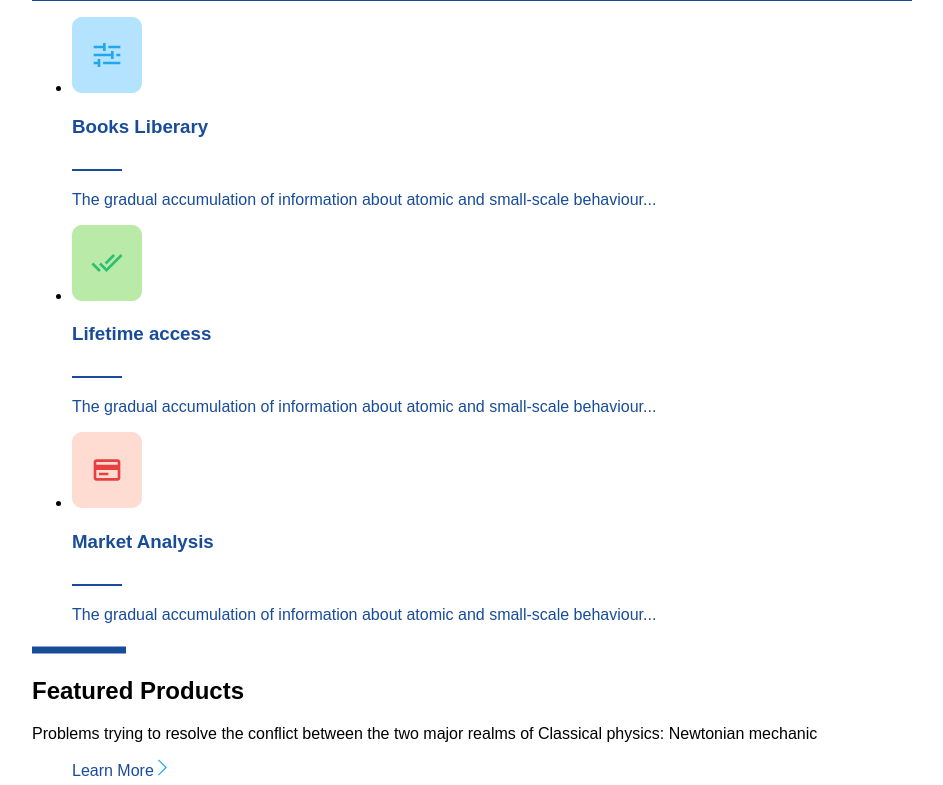
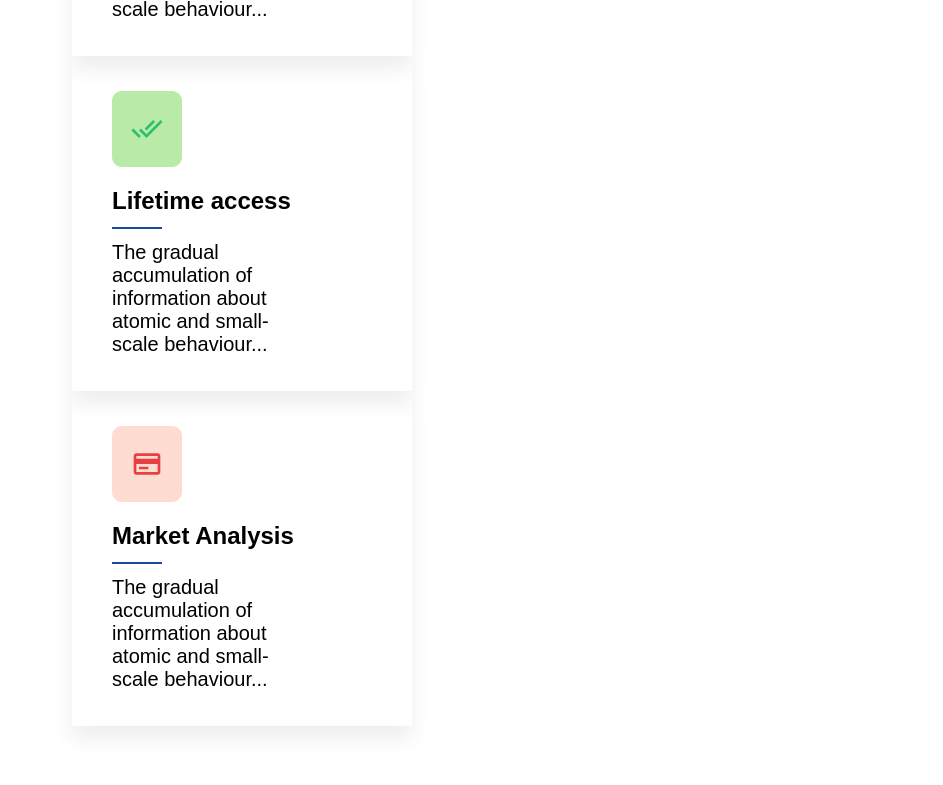
Before and after one commit to kvitaan/athena-online-courses, a plain HTML site: page index.html in a window 1280 px wide. Shown: the part 1175-1960 px from the top of the page, without its empty margins (168-1111 px from the left). Drawn offline with Linux system fonts and the light colour scheme; a web font is replaced by a local one.

Commit message:
features-style-commit

```diff
--- a/index.html
+++ b/index.html
@@ -38,10 +38,11 @@
                 but things on a small scale</p>
             <button class="yellow-btn promo-btn">Start Now</button>
             <button class="learnmore-btn">Learn More</button>
-            <img src="./img/rectangle-small.svg" alt="small yellow rectangle">
+            <img src="./img/none.svg" alt="promo picture" class="promo-picture">
+            <!-- <img src="./img/rectangle-small.svg" alt="small yellow rectangle">
             <img src="./img/rectangle-medium.svg" alt="medium rectangle yellow">
             <img src="./img/rectangle-large.svg" alt="large yellow rectangle">
-            <img src="./img/header-pic.png" alt="two peaple smiling">
+            <img src="./img/header-pic.png" alt="two peaple smiling"> -->
         </section>
 
         <section class="pros">
@@ -51,7 +52,7 @@
                         <img src="./icons/books.svg" alt="icon">
                         <h3>Books Liberary</h3>
                         <img src="./icons/blue-line.svg" alt="blue line">
-                        <p>
+                        <p class="pros-p">
                             The gradual accumulation of information about atomic and small-scale behaviour...
                         </p>
                     </div>
@@ -61,7 +62,7 @@
                         <img src="./icons/access.svg" alt="icon">
                         <h3>Lifetime access</h3>
                         <img src="./icons/blue-line.svg" alt="blue line">
-                        <p>
+                        <p class="pros-p">
                             The gradual accumulation of information about atomic and small-scale behaviour...
                         </p>
                     </div>
@@ -71,7 +72,7 @@
                         <img src="./icons/bank.svg" alt="icon">
                         <h3>Market Analysis</h3>
                         <img src="./icons/blue-line.svg" alt="blue line">
-                        <p>
+                        <p class="pros-p">
                             The gradual accumulation of information about atomic and small-scale behaviour...
                         </p>
                     </div>
@@ -81,17 +82,17 @@
 
         <section class="featured">
             <div class="features-desc">
-                <img src="./icons/bold-line.svg" alt="bold blue line">
+                <img class="bold-blue-line" src="./icons/bold-line.svg" alt="bold blue line">
                 <h2>Featured Products</h2>
                 <p>
                     Problems trying to resolve the conflict between
                     the two major realms of Classical physics:
-                    Newtonian mechanic
+                    Newtonian mechanics
                 </p>
                 <a href="#">
                     <figure>
                         Learn More
-                        <img src="./icons/arrow-next.svg" alt="blue arrow">
+                        <img class="blue-arrow" src="./icons/arrow-next.svg" alt="blue arrow">
                     </figure>
                 </a>
                 <img src="./img/features.png" alt="glad man and pictures of statistic">
--- a/style.css
+++ b/style.css
@@ -20,9 +20,12 @@ a:visited {
     color: #184C99;
 }
 
+ul {
+    list-style-type: none;
+}
+
 .nav {
     color: #184C99;
-    list-style-type: none;
     font-weight: 700;
 }
 
@@ -53,10 +56,14 @@ a:visited {
 /* promo */
 .promo {
     background-color: #184C99;
+    margin: 28px -200px 0 -200px;
+    padding-top: 80px;
+    padding-bottom: 80px;
 }
 .promo-h, h1 {
     color: white;
     font-weight: 700;
+    margin-left: 200px;
 }
 
 h1 {
@@ -68,6 +75,7 @@ h1 {
     font-size: 30px;
     color: #ffffff;
     width: 400px;
+    margin: 0 0 0 200px;
 }
 
 .learnmore-btn {
@@ -75,7 +83,10 @@ h1 {
     border-color:#FBB52F;
     color:#FBB52F;
     border-width: 1px;
+}
 
+.promo-btn {
+    margin: 0 0 0 200px;
 }
 
 .promo-btn, .learnmore-btn {
@@ -86,4 +97,72 @@ h1 {
     width: 190px;
     border-radius: 5px;
     letter-spacing: 0.6px;
+    margin-top: 35px;
 }
+.promo-picture {
+    width: 100px;
+}
+
+/* pros */
+.card {
+    padding: 35px 40px;
+    box-shadow: 0px 13px 19px rgba(0, 0, 0, 0.07);
+    width: 260px;
+}
+
+h3 {
+    color: black;
+    margin: 16px 0 0 0 ;
+    font-size: 24px;
+    font-weight: 700;
+}
+
+.pros-p {
+    color: black;
+    width: 200px;
+    margin: 8px 0 0 0;
+    padding: 0;
+    font-size: 20px;
+}
+
+/* features */
+.features-desc {
+    margin: 200px 0 200px 0;
+}
+
+.features-desc > img {
+    width: 200px;
+    /* margin: -100px 0 0 0; */
+}
+
+.features-desc > h2 {
+    font-size: 50px;
+    font-weight: 700;
+    margin: 35px 0;
+}
+
+.features-desc > p {
+     width: 360px;
+     font-size: 20px;
+     margin-top: -5px;
+}
+
+.bold-blue-line {
+    width: 94px;
+    height: 8px;
+    margin: 0 -5px 0 -50px;
+}
+
+.features-desc > a {
+    color: #23A6F0;
+    font-weight: 700;
+    font-size: 20px;
+}
+.features-desc > a:hover {
+    color: #23A6F0;
+}
+
+.blue-arrow {
+    height: 14px;
+    margin-left: 4px;
+}
```
Also changed, not shown: img/none.svg (added).
